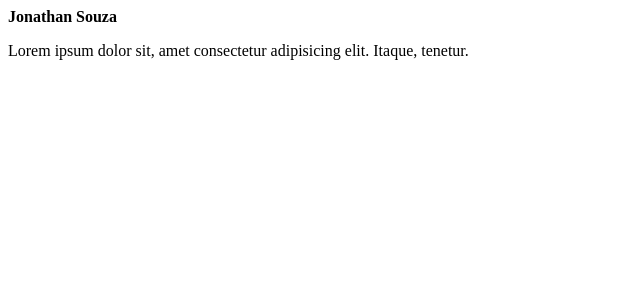
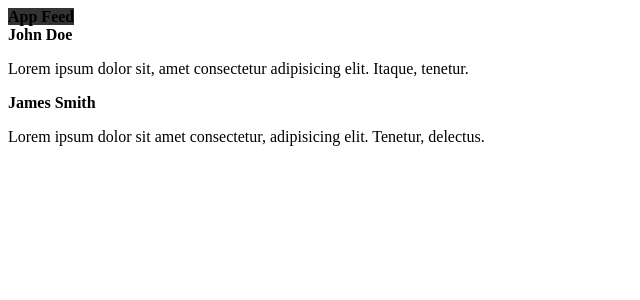
Before and after one commit to jonathanbcsouza/feed-app, a React (Vite) app: page / in a window 1280 px wide. Shown: the top 300 px of the page, without its empty margins (0-640 px from the left). Built offline with nearby package versions, Linux system fonts and the light colour scheme.

Commit message:
Add header component and CSS module

```diff
--- a/src/App.jsx
+++ b/src/App.jsx
@@ -1,15 +1,20 @@
 import { Post } from './Post'
+import { Header } from './components/Header'
 
 export function App() {
   return (
     <>
+      <Header />
+
       <Post
-        author="Jonathan Souza"
+        author="John Doe"
         content="Lorem ipsum dolor sit, amet consectetur adipisicing elit. Itaque, tenetur."
       />
-      <Post />
-      <Post />
-      <Post />
+
+      <Post
+        author="James Smith"
+        content="Lorem ipsum dolor sit amet consectetur, adipisicing elit. Tenetur, delectus."
+      />
     </>
   )
 }
--- /dev/null
+++ b/src/components/Header.jsx
@@ -0,0 +1,5 @@
+import styles from './Header.module.css'
+
+export function Header() {
+  return <strong className={styles.header}>App Feed</strong>
+}
--- /dev/null
+++ b/src/components/Header.module.css
@@ -0,0 +1,4 @@
+.header {
+  background: #333;
+  height: 80px;
+}
```
